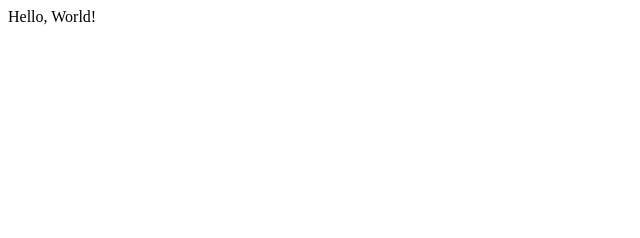
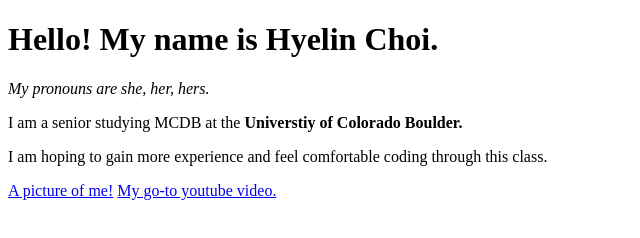
Before and after one commit to bokchoy22/bokchoy22.github.io, a plain HTML site: page index.html in a window 1280 px wide. Shown: the whole page, without its empty margins (0-640 px from the left). Drawn offline with Linux system fonts and the light colour scheme.

Commit message:
Create intro/profile on website-assignment2

```diff
--- a/index.html
+++ b/index.html
@@ -1,6 +1,15 @@
+<!DOCTYPE html>
 <html>
-  <head></head>
+  <head>
+    <meta charset="utf-8">
+    <title>Welcome to Hyelin's Page</title>
+  </head>
   <body>
-      <p>Hello, World!</p>
+      <h1>Hello! My name is Hyelin Choi.</h1>
+      <em>My pronouns are she, her, hers.</em>
+      <p>I am a senior studying MCDB at the <strong>Universtiy of Colorado Boulder.</strong></p>
+      <p>I am hoping to gain more experience and feel comfortable coding through this class.</p>
+      <a href="img/profile.jpg">A picture of me!</a>
+      <a href="https://www.youtube.com/watch?v=t_i_Dq2GjAI&list=LL&index=30&ab_channel=TheAshleyZixuan">My go-to youtube video.</a>
   </body>
 </html>
```
Also changed, not shown: assignment1.html (added, +6 -0 lines), img/profile.jpg (added), 1 other file.
